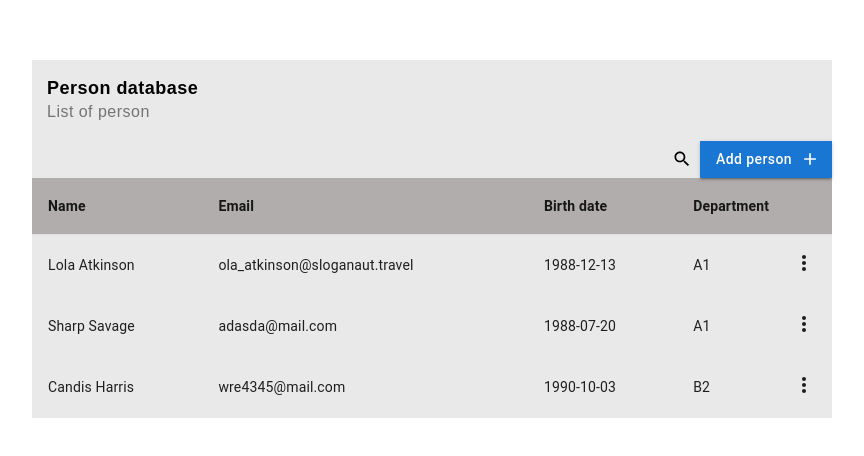
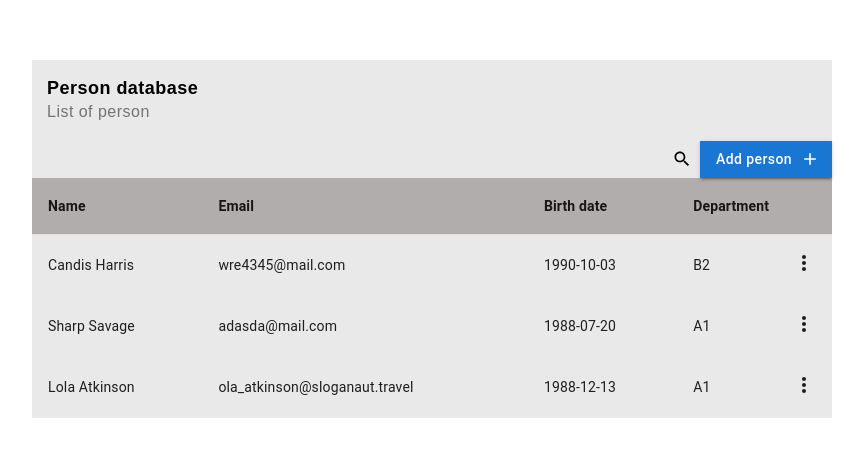
Before and after one commit to TheMainOne/test-work, a React (Create React App) app: page / in a window 1280 px wide. Shown: the part 180-636 px from the top of the page, without its empty margins (208-1072 px from the left). Built offline with nearby package versions, Linux system fonts and the light colour scheme; data requests are answered from the project's data file.

Commit message:
improved person list markup

```diff
--- a/src/components/PersonsList/PersonsList.jsx
+++ b/src/components/PersonsList/PersonsList.jsx
@@ -1,3 +1,4 @@
+import { useState, useEffect } from "react";
 import Table from "@mui/material/Table";
 import TableBody from "@mui/material/TableBody";
 import TableCell from "@mui/material/TableCell";
@@ -9,10 +10,19 @@ import { LoadingNotification } from "./PersonList.styled";
 import { DporMenu } from "./MenuItem";
 
 export default function PersonList({ persons, fetchingNewContact }) {
+  const [reversePersons, setReversePersons] = useState(null);
+
+  useEffect(() => {
+    try {
+      const reverseArray = persons.reverse();
+      setReversePersons(reverseArray);
+    } catch (error) {}
+  }, [persons]);
+
   return (
     <>
       <AddButton persons={persons} fetchingNewContact={fetchingNewContact} />
-      {persons ? (
+      {reversePersons ? (
         <TableContainer>
           <Table>
             <TableHead sx={{ backgroundColor: "#b1adad" }}>
@@ -26,8 +36,8 @@ export default function PersonList({ persons, fetchingNewContact }) {
             <TableBody
               sx={{ "&:last-child td, &:last-child th": { border: 0 } }}
             >
-              {persons &&
-                persons.map((person) => (
+              {reversePersons &&
+                reversePersons.map((person) => (
                   <TableRow
                     key={person.id}
                     sx={{ "&:last-child td, &:last-child th": { border: 0 } }}
@@ -68,51 +78,3 @@ export default function PersonList({ persons, fetchingNewContact }) {
     </>
   );
 }
-
-// <Box sx={{ flexGrow: 0 }}>
-//   <Tooltip title="Open settings">
-//     <IconButton onClick={handleOpenUserMenu} sx={{ p: 0 }}>
-//       {isLoggedIn ? (
-//         <Avatar
-//           alt="avatar"
-//           src="https://cdn.pixabay.com/photo/2018/08/28/12/41/avatar-3637425_1280.png"
-//         />
-//       ) : (
-//         <Avatar alt="avatar" src="" />
-//       )}
-//     </IconButton>
-//   </Tooltip>
-//   <Menu
-//     sx={{ mt: "45px" }}
-//     id="menu-appbar"
-//     anchorEl={anchorElUser}
-//     anchorOrigin={{
-//       vertical: "top",
-//       horizontal: "right",
-//     }}
-//     keepMounted
-//     transformOrigin={{
-//       vertical: "top",
-//       horizontal: "right",
-//     }}
-//     open={Boolean(anchorElUser)}
-//     onClose={handleCloseUserMenu}
-//   >
-// {
-//   settings.map((setting) => (
-//     <MenuItem
-//       key={setting}
-//       onClick={() => {
-//         if (!isLoggedIn) {
-//           return;
-//         }
-
-//         dispatch(operations.logOut());
-//       }}
-//     >
-//       <Typography textAlign="center">{setting}</Typography>
-//     </MenuItem>
-//   ));
-// }
-// //   </Menu>
-// // </Box>;
```
